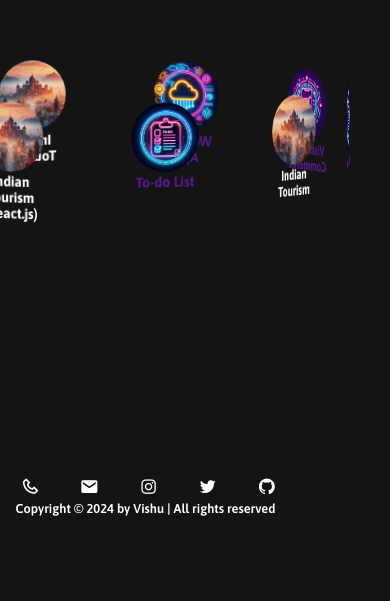
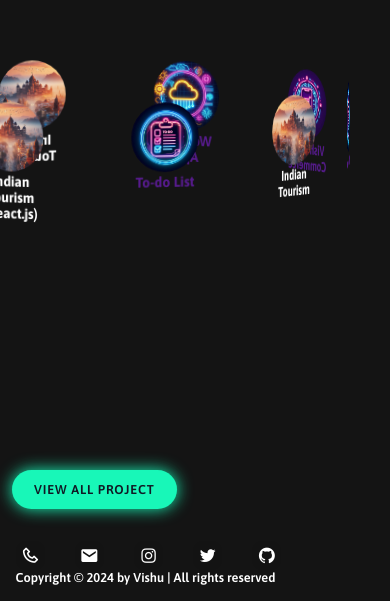
Before and after one commit to vishvajeet2012/vishvajeet-shukla-portfolio, a website: page index.html in a window 390 px wide. Shown: the part 2552-3153 px from the top of the page. Before the commit the page ends 3084 px from the top, so only its background shows below. Drawn offline with nearby package versions, Linux system fonts and the light colour scheme.

Commit message:
fix download error

```diff
--- a/index.html
+++ b/index.html
@@ -26,7 +26,7 @@
             <h1>Vishvajeet Shukla</h1>
             <h3>And I'm a <span class="text"></span></h3>
             <p>Currently on a quest to conquer the MERN stack—because every great hero needs an epic origin story, and mine starts with React and a lot of coffee!</p>
-        <a href="./media/resume/vishu-resume (1).pdf" download>
+        <a href="./media/resume/vishu-resume.pdf" download>
                 <button id="downloadBtn" class="btn">Download CV</button>
             </a>
         </div>
@@ -114,7 +114,10 @@
                 <figcaption><h1 style="text-align: center;">To-do List</h1></figcaption></a>
             </figure>
         </div>
-    </section>
+
+                     <a href="./viewAllProject.html"> <button id="downloadBtn" class="viewallbtn" class="button-Project"> View All Project</button></a>
+
+                    </section>
 
     <footer class="footer">
         <div class="socialconnect">
--- a/style.css
+++ b/style.css
@@ -405,6 +405,23 @@ section {
     border-radius: 50%; /* Slightly less rounding for a better fit */
     object-fit: cover;
   }
+  .viewallbtn{
+    display: inline-block;
+  padding: 1.5rem 2.8rem;
+  background: var(--main-color);
+  border-radius: 3rem;
+  box-shadow: 0 0 2rem var(--main-color);
+  font-size: 1.6rem;
+  color: var(--second-bg-color);
+  letter-spacing: 0.1rem;
+  margin-top: 30px;
+  font-weight: 600;
+  transition: 0.8s ease;
+  cursor: pointer;
+  text-transform: uppercase;
+  }
+
+
 
 }
 @media (max-width: 768px) {
```
Also changed, not shown: viewAllProject.html (added).
